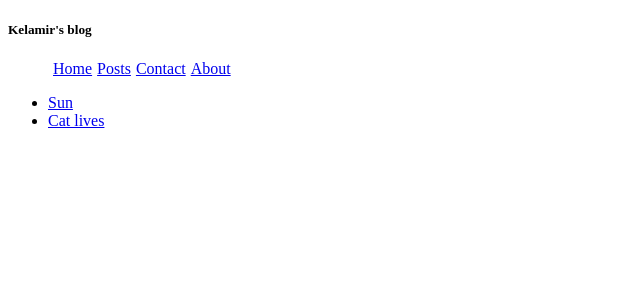
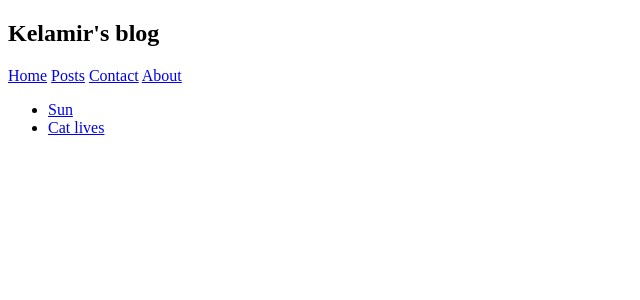
Before and after one commit to Kelamir/svelteBlog, a SvelteKit app: page / in a window 1280 px wide. Shown: the top 300 px of the page, without its empty margins (0-640 px from the left). Built offline with nearby package versions, Linux system fonts and the light colour scheme.

Commit message:
Use <nav> for navigating the blog, remove subpar transition. and increase heading size.

```diff
--- a/src/routes/+layout.svelte
+++ b/src/routes/+layout.svelte
@@ -1,31 +1,11 @@
-<script>
-    import { fade } from 'svelte/transition';
-    let transitioning = true;
 
-    function toggleTransition() {
-        transitioning = !transitioning;
-    }
-</script>
+<h2>Kelamir's blog</h2>
 
+<nav>
+    <a href="/">Home</a>
+    <a href="/posts">Posts</a>
+    <a href="/contact">Contact</a>
+    <a href="/about">About</a>
+</nav>
 
-
-<h5 transition:fade>Kelamir's blog</h5>
-
-<ul>
-    <li on:click={toggleTransition}> <a href="/">Home</a> </li>
-    <li on:click={toggleTransition}> <a href="/posts">Posts</a> </li>
-    <li on:click={toggleTransition}> <a href="/contact">Contact</a> </li>
-    <li on:click={toggleTransition}> <a href="/about">About</a> </li>
-</ul>
-
-{#if transitioning}
-    <div transition:fade>
-        <slot />
-    </div>
-{/if}
-
-<style>
-    ul { display: flex; flex-direction: row}
-    li { display: flex;  margin-left: 5px}
-
-</style>
+<slot />
```
